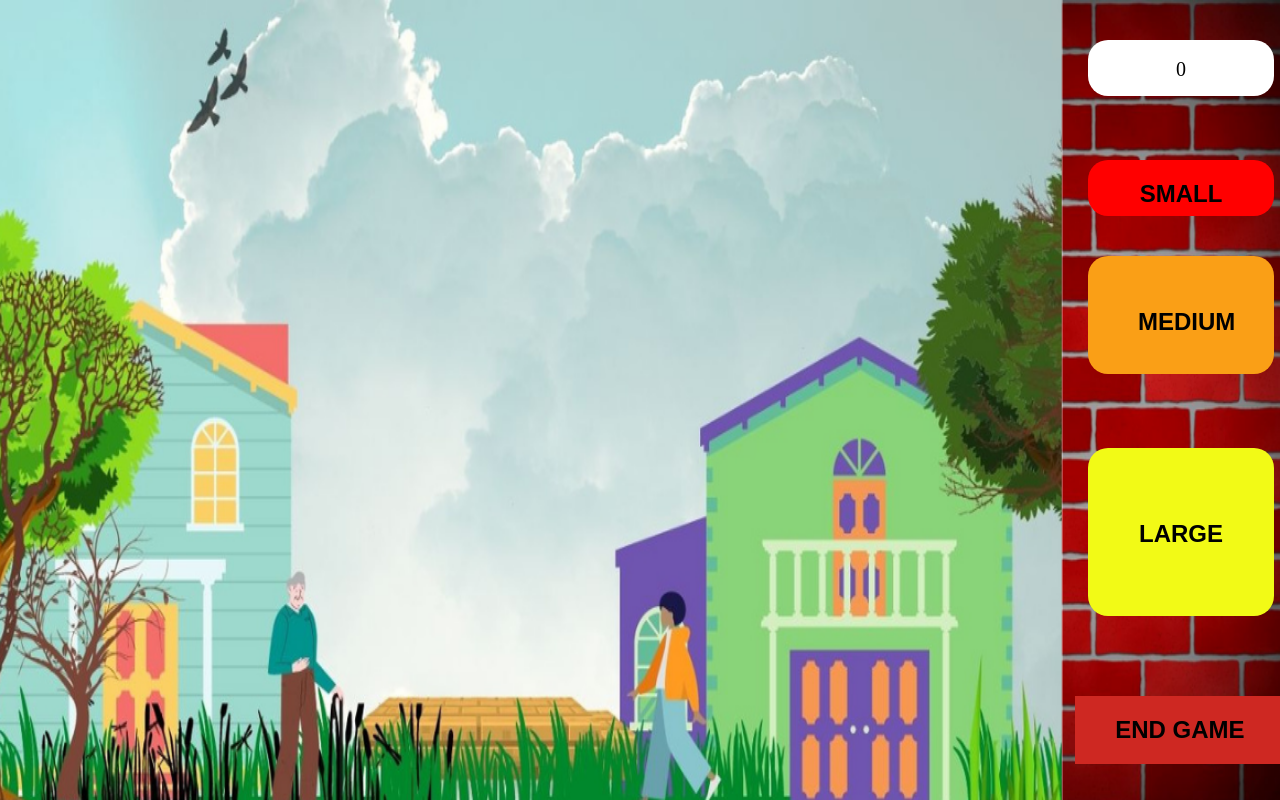
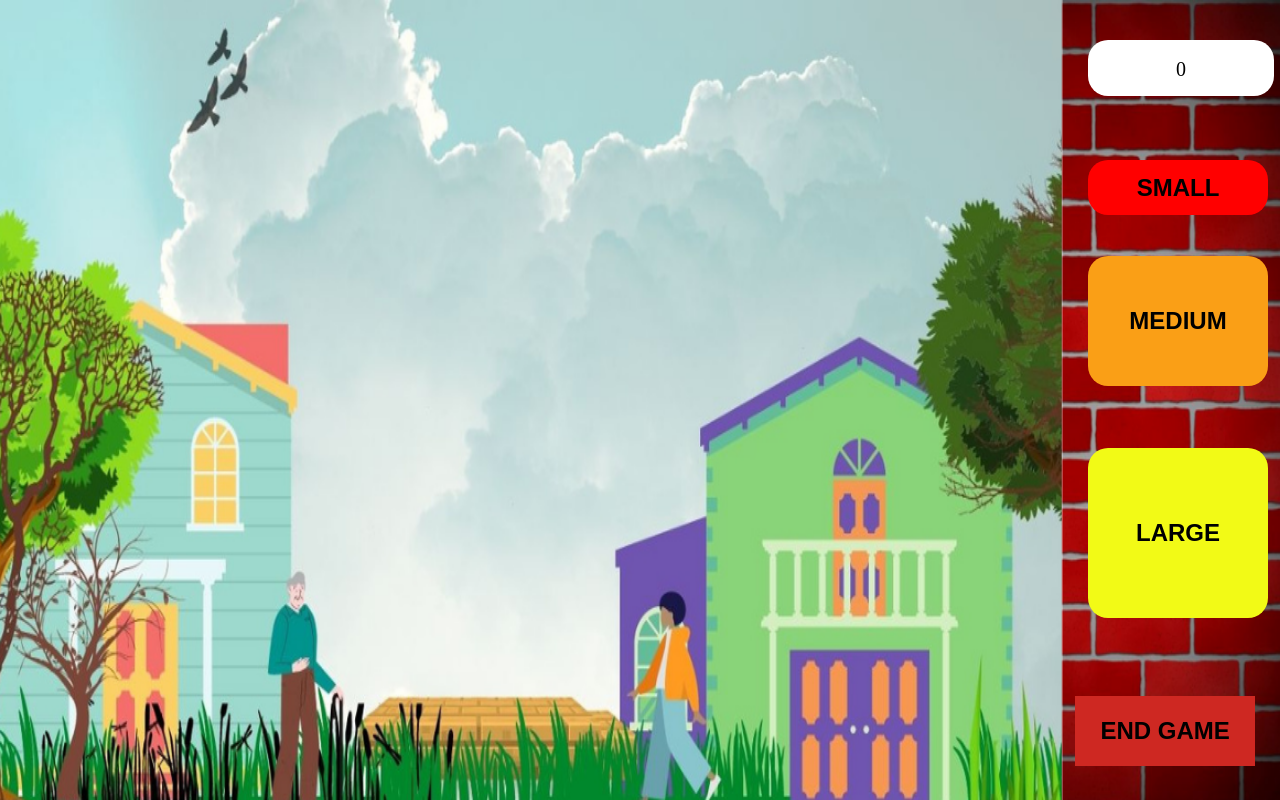
Before and after one commit to DevPriSha/Building-Blocks, a Flask app: template templates/gamepage.html in a window 1280 px wide. Run offline with Flask 2, Linux system fonts and the light colour scheme; the template is opened without the code that fills it, so the values that code supplies are empty; some libraries are stand-ins or nearby versions.

Commit message:
Update gamepage.css

```diff
--- a/static/gamepage.css
+++ b/static/gamepage.css
@@ -14,15 +14,11 @@ body,html{
   background-color: #CE2822;
   border: none;
   color: black;
-  padding: 18px 38px;
   text-align: center;
   text-decoration: none;
   display: inline-block;
   font-size: 20px;
   text-align: center;
-  /*transform: translateX(600px);
-  margin-top: 20px;
-  margin-left: 560px;*/
   font-style: calibri;
 }
 .endbutton:hover{
@@ -43,26 +39,21 @@ body,html{
     font-weight: bold;
     font-size: 1.5rem;
     cursor: pointer;
+    height: 70px;
+    width: 180px;
 }
 .largebutton{
   background-color: #F2FA16;
   color: black;
-  height: 80px;
-  width: 90px;
-  padding: 18px 48px;
+  height: 170px;
+  width: 180px;
   text-align: center;
   text-decoration: none;
   display: inline-block;
   font-size: 20px;
   text-align: center;
-  /*transform: translateX(600px);
-  margin-top: 40px;
-  margin-left: 555px;*/
-  /*border-radius: ;
-  border: none;*/
   border-radius: 20px;
   font-style: calibri;
-  padding-top: 70px;
 }
 .largebutton:hover{
     cursor: pointer;
@@ -78,26 +69,22 @@ body,html{
     font-weight: bold;
     font-size: 1.5rem;
     cursor: pointer;
+    height: 170px;
+    width: 180px;
 }
 .mediumbutton{
   background-color: #FA9F16;
   border: none;
   color: black;
-  height: 50px;
-  width: 90px;
-  padding: 18px 48px;
+  height: 130px;
+  width: 180px;
   text-align: center;
   text-decoration: none;
   display: inline-block;
   font-size: 20px;
   text-align: center;
-  /*transform: translateX(600px);
-  margin-top: 30px;
-  margin-left: 555px;*/
-  /*border: none;*/
   border-radius: 20px;
   font-style: calibri;
-  padding-top: 50px;
 }
 .mediumbutton:hover{
     cursor: pointer;
@@ -113,23 +100,20 @@ body,html{
     font-weight: bold;
     font-size: 1.5rem;
     cursor: pointer;
+    height: 130px;
+    width: 180px;
 }
 .smallbutton{
   background-color: red;
   border: none;
   color: black;
-  height: 20px;
-  width: 90px;
-  padding: 18px 48px;
+  height: 55px;
+  width: 180px;
   text-align: center;
   text-decoration: none;
   display: inline-block;
   font-size: 20px;
   text-align: center;
- /* transform: translateX(600px);
-  margin-top: 10px;
-  margin-left: 555px;*/
-  /*border: none;*/
   border-radius: 20px;
   font-style: calibri;
 }
@@ -147,6 +131,8 @@ body,html{
     font-weight: bold;
     font-size: 1.5rem;
     cursor: pointer;
+    height: 55px;
+    width: 180px;
 }
 .height{
   background-color: white;
@@ -158,9 +144,6 @@ body,html{
   display: inline-block;
   font-size: 20px;
   text-align: center;
-  /*transform: translateX(600px);
-  margin-top: 40px;
-  margin-left: 555px;*/
   border: none;
   border-radius: 20px;
   font-style: calibri;
@@ -170,12 +153,6 @@ body,html{
     top: 5%;
     left: 85%;
 }
-
-/* canvas { border: 1px solid black;
-    position: absolute;
-      top: 50%;
-      left: 50%;
-      transform: translate(-50%, -50%);} */
 .canvas {
     width: 15%;
     height: auto;
```
